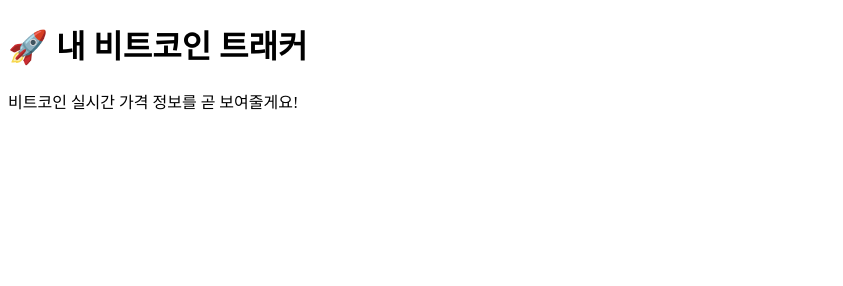
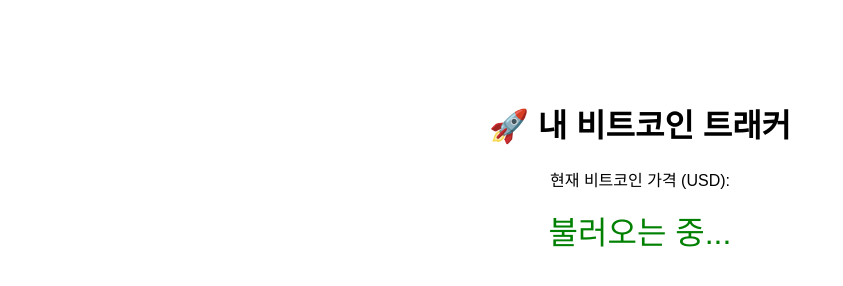
Before and after one commit to iwokjoiwqej/bitcoin-tracker, a plain HTML site: page index.html in a window 1280 px wide. Shown: the whole page, without its empty margins (0-843 px from the left). Drawn offline with Linux system fonts and the light colour scheme; no server answers.

Commit message:
feat: 실시간 BTC 가격 표시 추가

```diff
--- a/index.html
+++ b/index.html
@@ -2,11 +2,33 @@
 <html lang="en">
 <head>
   <meta charset="UTF-8" />
-  <meta name="viewport" content="width=device-width, initial-scale=1.0"/>
-  <title>My Bitcoin Tracker</title>
+  <title>Bitcoin Tracker</title>
+  <style>
+    body {
+      font-family: sans-serif;
+      text-align: center;
+      margin-top: 100px;
+    }
+    #price {
+      font-size: 2rem;
+      color: green;
+    }
+  </style>
 </head>
 <body>
   <h1>🚀 내 비트코인 트래커</h1>
-  <p>비트코인 실시간 가격 정보를 곧 보여줄게요!</p>
+  <p>현재 비트코인 가격 (USD):</p>
+  <div id="price">불러오는 중...</div>
+
+  <script>
+    async function fetchBTC() {
+      const res = await fetch('https://api.coingecko.com/api/v3/simple/price?ids=bitcoin&vs_currencies=usd');
+      const data = await res.json();
+      document.getElementById('price').innerText = `$${data.bitcoin.usd.toLocaleString()}`;
+    }
+
+    fetchBTC();
+    setInterval(fetchBTC, 10000); // 10초마다 갱신
+  </script>
 </body>
 </html>
```
